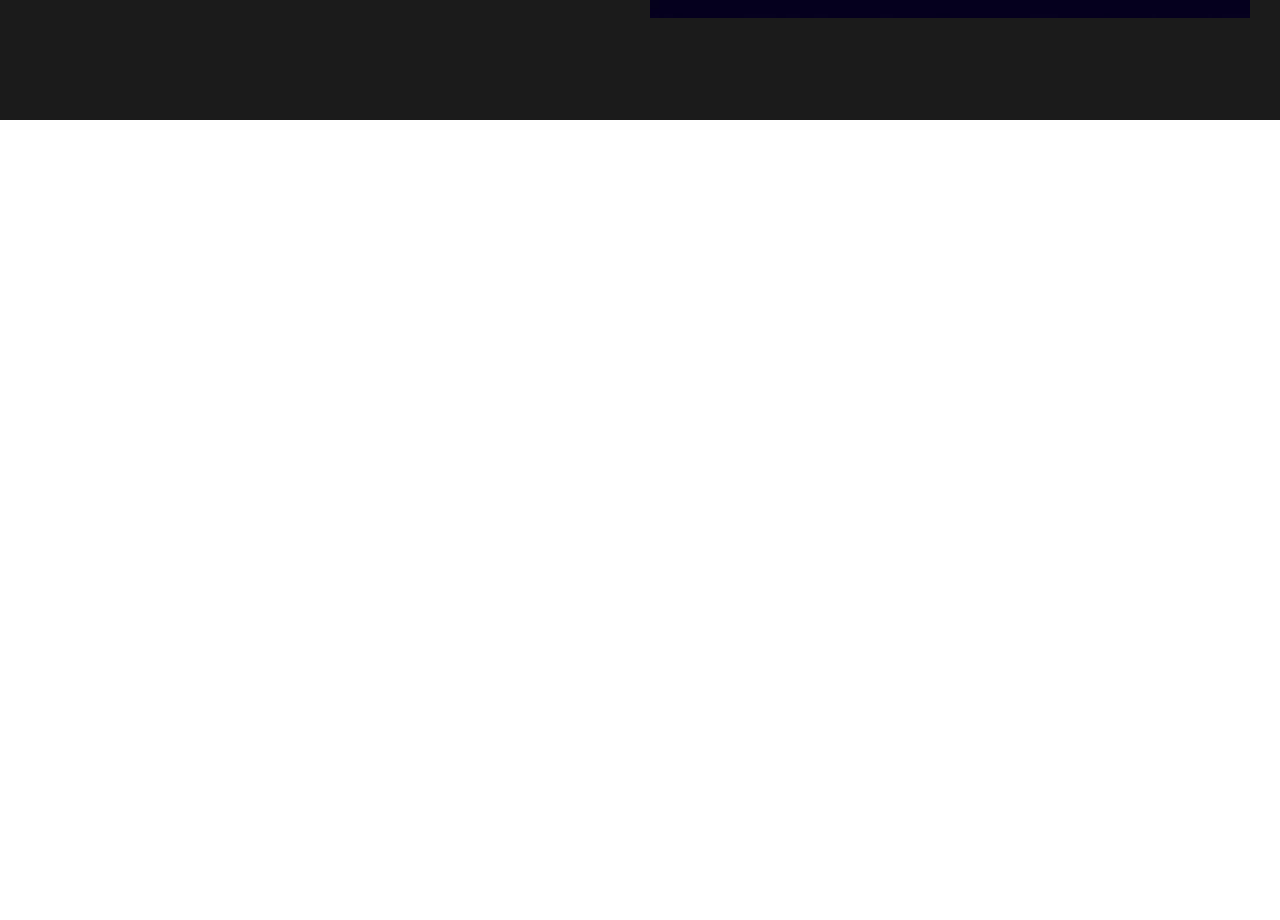
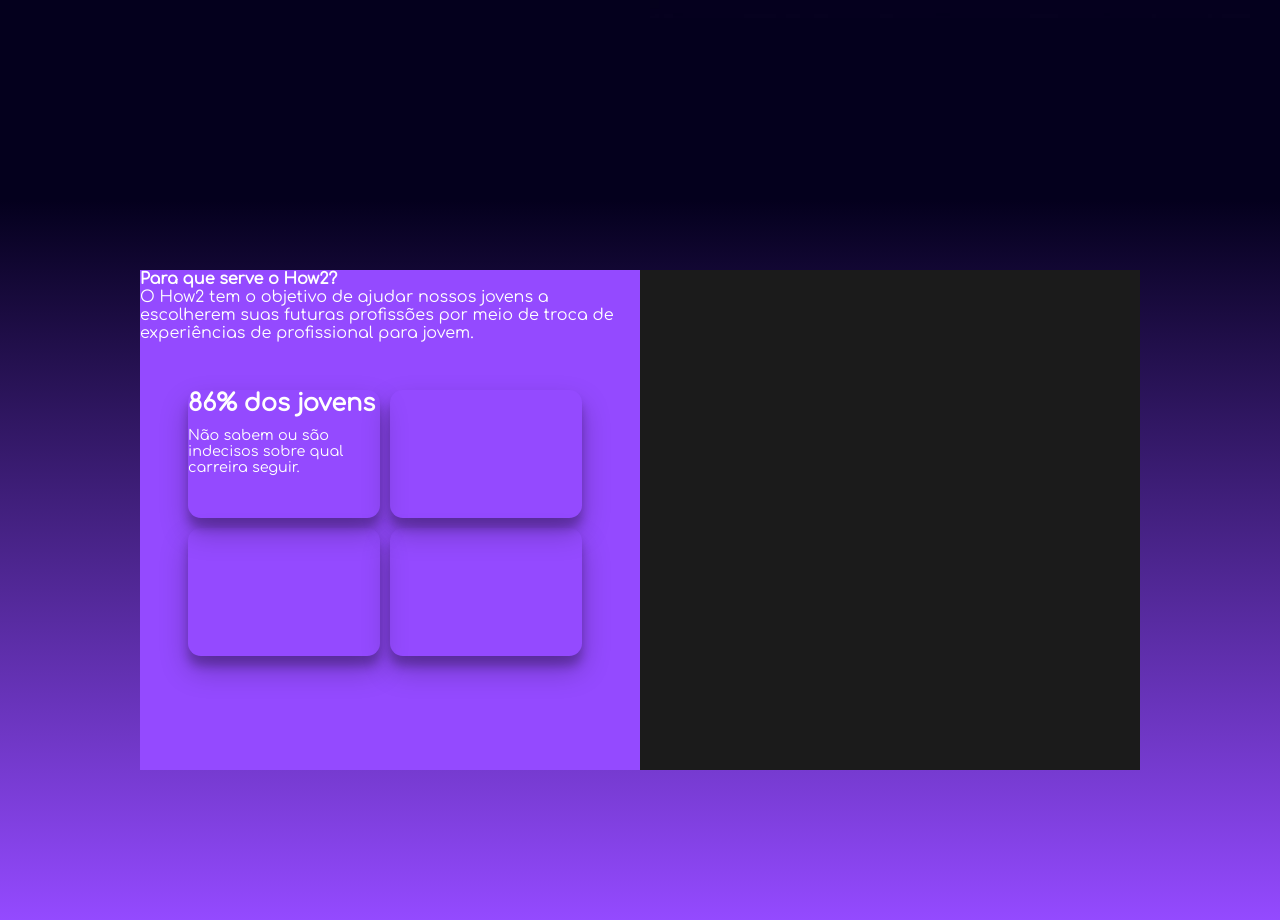
Before and after one commit to joaoleite2/how2site, a plain HTML site: page index.html in a window 1280 px wide. Shown: the part 680-1600 px from the top of the page. Drawn offline with nearby package versions, Linux system fonts and the light colour scheme.

Commit message:
confecção tela sobre

```diff
--- a/css/estilo.css
+++ b/css/estilo.css
@@ -14,6 +14,7 @@
     --purple:#944AFF;
     --white:#fff;
     --dark:#1b1b1b;
+    --azul:#04001D;
 }
 body{
     color:var(--white);
@@ -24,9 +25,8 @@
     align-items:center;
     justify-content:space-between;
     border-bottom:solid 0.1px gray;
-    padding:18px 40px;
+    padding:30px 40px;
     width: 100%;
-    background-color: var(--dark);
     transition: all 0.5s;
     position:fixed;
 }
@@ -64,6 +64,7 @@
     display:flex;
     align-items: center;
     justify-content:space-around;
+    background-color:var(--azul)
 }
 .home-text{
     max-width:35rem;
@@ -105,7 +106,41 @@
     }
 }
 .sobre{
-    background-color: var(--white);
+    background-image: linear-gradient(-180deg, var(--azul) 10%,
+    var(--purple) 100%);
     width: 100vw;
     height:100vh;
+    display:flex;
+    justify-content:center;
+    align-items:center
 }
+.sobre-text{
+    height: 500px;
+    width:500px;
+    background-color: var(--purple);
+}
+.sobre-img{
+    height: 500px;
+    width:500px;
+    background-color: var(--dark);
+}
+.conteiner-pai{
+    display:flex;
+    flex-wrap:wrap;
+    padding:3rem;
+    gap:10px
+}
+.filho{
+    height:8rem;
+    width: 12rem;
+    box-shadow: 0 14px 28px rgba(0,0,0,0.25),
+    0 10px 10px rgba(0,0,0,0.22);
+    border-radius:0.8rem;
+}
+.filho h1{
+    font-size:1.5rem;
+    margin-bottom:10px;
+}
+.filho p{
+    font-size:0.9rem;
+}
--- a/index.html
+++ b/index.html
@@ -38,7 +38,23 @@
             </div>
         </section>
         <section class="sobre">
+            <div class="sobre-text">
+                <h4>Para que serve o How2?</h4>
+                <p>O How2 tem o objetivo de ajudar nossos jovens a escolherem suas futuras profissões por meio
+                de troca de experiências de profissional para jovem.</p>
+                <div class="conteiner-pai">
+                    <div class="filho">
+                        <h1>86% <span>dos jovens</span></h1>
+                        <p>Não sabem ou são indecisos sobre qual carreira seguir.</p>
+                    </div>
+                    <div class="filho"></div>
+                    <div class="filho"></div>
+                    <div class="filho"></div>
+                </div>
+            </div>
+            <div class="sobre-img">
 
+            </div>
         </section>
     </main>
 </body>
```
